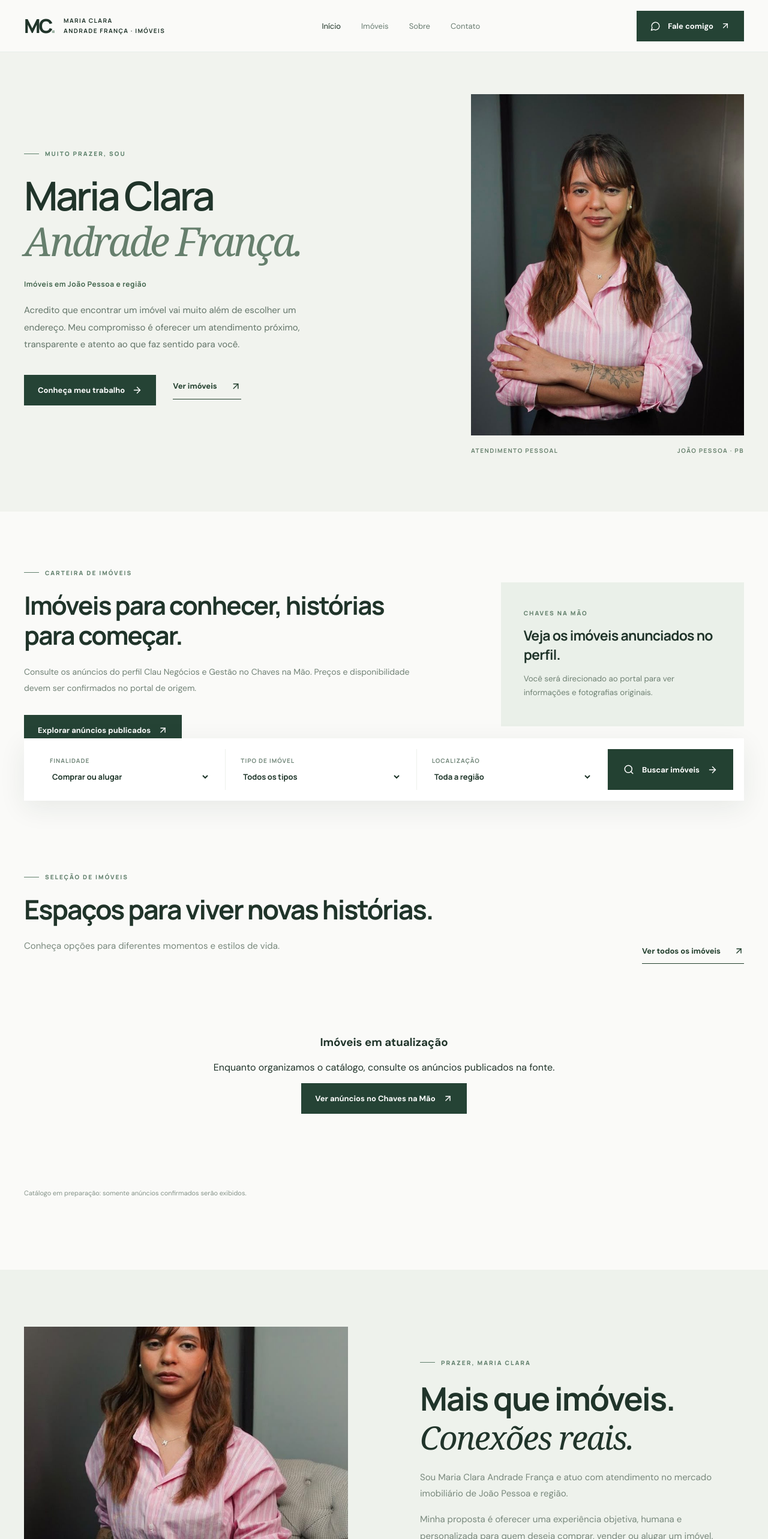
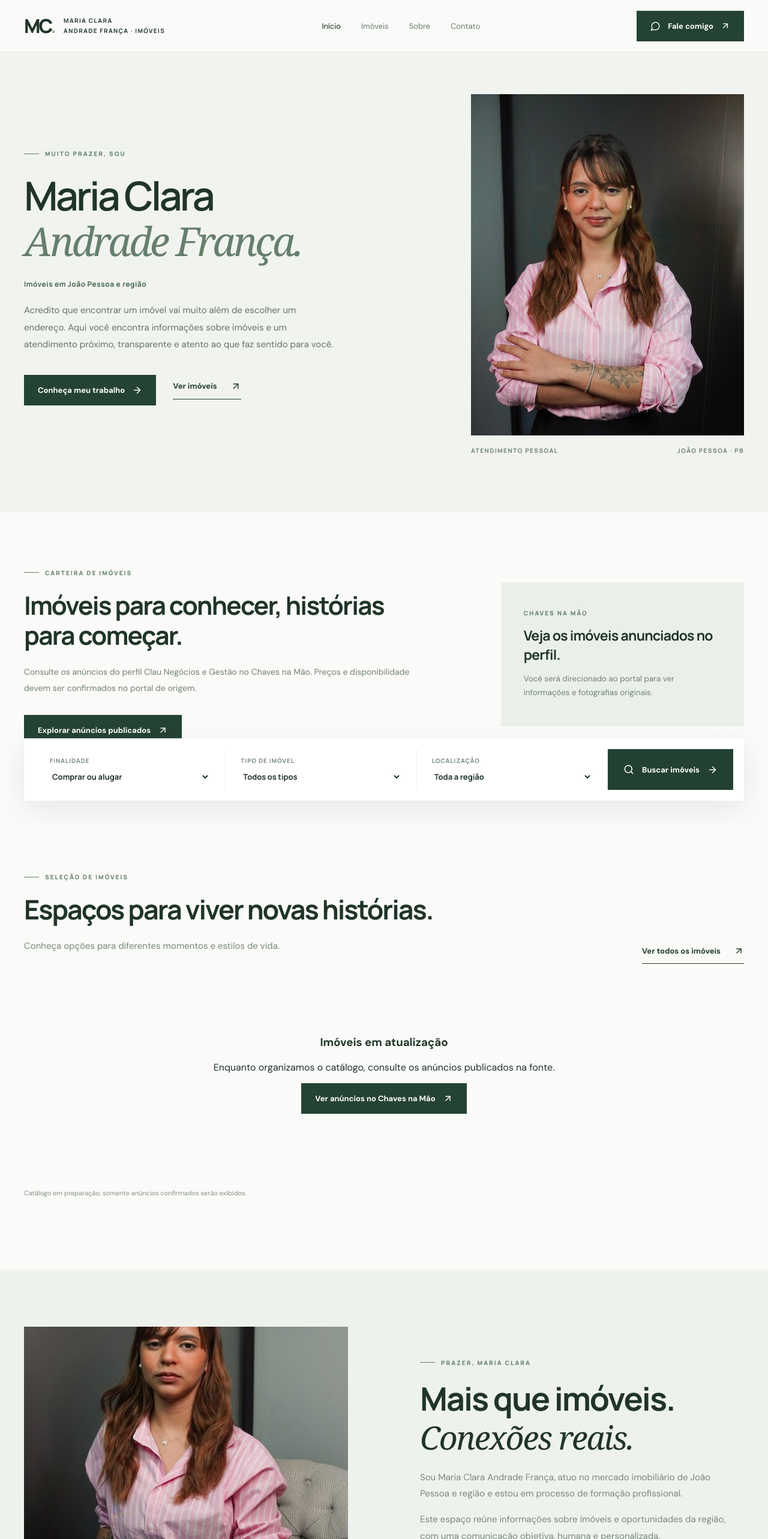
Before and after one commit to jpliratavares/maria-clara-imoveis, a React (Vite) app: page / in a window 1280 px wide. Shown: the top 2566 px of the page at 60% size. Built offline with nearby package versions, Linux system fonts and the light colour scheme.

Commit message:
content: clarify professional status and neutralize brokerage claims

```diff
--- a/src/App.tsx
+++ b/src/App.tsx
@@ -48,7 +48,7 @@ function Home(){
  <p className="kicker">MUITO PRAZER, SOU</p>
  <h1>Maria Clara<br/><em>Andrade França.</em></h1>
  <p className="hero-role">Imóveis em João Pessoa e região</p>
- <p className="hero-sub">Acredito que encontrar um imóvel vai muito além de escolher um endereço. Meu compromisso é oferecer um atendimento próximo, transparente e atento ao que faz sentido para você.</p>
+ <p className="hero-sub">Acredito que encontrar um imóvel vai muito além de escolher um endereço. Aqui você encontra informações sobre imóveis e um atendimento próximo, transparente e atento ao que faz sentido para você.</p>
  <div className="hero-actions"><a className="ctn-btn" href="#sobre">Conheça meu trabalho <ArrowRight size={17}/></a><Link className="underlined dark" to="/imoveis">Ver imóveis <ArrowUpRight size={18}/></Link></div>
  </div><div className="hero-personal-visual"><div className="portrait-frame"><img src={`${import.meta.env.BASE_URL}sorriso-frontal.jpeg`} alt="Maria Clara Andrade França sorrindo" loading="eager" fetchPriority="high"/><div className="portrait-placeholder"><span>MC.</span><small>Espaço reservado para a fotografia profissional de Maria Clara</small></div></div><div className="portrait-caption"><span>ATENDIMENTO PESSOAL</span><span>JOÃO PESSOA · PB</span></div></div></div></section>
  <PortfolioListings/>
@@ -57,7 +57,7 @@ function Home(){
  {listings.length ? <div className="listing-grid">{listings.filter(x=>x.featured).map(item=><ListingCard key={item.id} item={item}/>)}</div> : <div className="empty"><h3>Imóveis em atualização</h3><p>Enquanto organizamos o catálogo, consulte os anúncios publicados na fonte.</p><a className="ctn-btn" href={CHAVES_NA_MAO_URL} target="_blank" rel="noopener noreferrer">Ver anúncios no Chaves na Mão <ArrowUpRight size={17}/></a></div>}<p className="demo">{demo}</p></section>
  <section className="about" id="sobre"><div className="wrap about-grid"><div className="about-image"><img src={`${import.meta.env.BASE_URL}olhar-lateral.jpeg`} alt="Retrato profissional de Maria Clara Andrade França" loading="lazy"/></div>
  <div><p className="kicker">PRAZER, MARIA CLARA</p><h2>Mais que imóveis.<br/><em>Conexões reais.</em></h2>
- <p>Sou Maria Clara Andrade França e atuo com atendimento no mercado imobiliário de João Pessoa e região.</p><p>Minha proposta é oferecer uma experiência objetiva, humana e personalizada para quem deseja comprar, vender ou alugar um imóvel.</p>
+ <p>Sou Maria Clara Andrade França, atuo no mercado imobiliário de João Pessoa e região e estou em processo de formação profissional.</p><p>Este espaço reúne informações sobre imóveis e oportunidades da região, com uma comunicação objetiva, humana e personalizada.</p>
  <ContactButton label="Vamos conversar" message="Olá, Maria Clara! Gostaria de saber mais sobre seus serviços."/></div></div></section>
  <section className="wrap section" id="contato"><div className="contact-band"><div><p className="kicker light">VAMOS CONVERSAR?</p><h2>Seu próximo endereço<br/>começa com uma conversa.</h2><p>Conte o que você procura. Vamos encontrar o caminho juntos.</p></div><ContactButton label="Entrar em contato" message="Olá, Maria Clara! Quero conversar sobre imóveis."/></div></section></>;
 }
@@ -81,6 +81,6 @@ function Detail(){
  return <main className="wrap page"><Link className="back" to="/imoveis"><ArrowLeft size={17}/>Voltar aos imóveis</Link><div className="detail-heading"><div><p className="kicker">{item.deal.toUpperCase()} · {item.type.toUpperCase()}</p><h1>{item.title}</h1><p className="location"><MapPin size={16}/>{item.neighborhood}, {item.city} — PB</p></div><strong>{money(item.price)}{item.deal==='Aluguel'&&<small> / mês</small>}</strong></div>
  <div className="gallery">{item.images[selected]&&<img className="main-photo" src={item.images[selected]} alt={'Foto do imóvel '+item.title}/>}{item.images.length>1&&<div className="thumbs">{item.images.map((src,i)=><button key={src} onClick={()=>setPhoto(i)} className={i===selected?'active':''} aria-label={'Ver foto '+(i+1)}><img src={src} alt=""/></button>)}</div>}</div>
  <div className="detail-grid"><div><div className="specs"><span><Ruler/> {item.area} m²</span><span><BedDouble/> {item.beds} quartos</span><span><Bath/> {item.baths} banheiros</span><span><CarFront/> {item.parking} vagas</span></div><h2>Sobre este imóvel</h2><p>{item.description}</p><h2>Características</h2><div className="features">{item.features.map(f=><span key={f}>{f}</span>)}</div><p className="demo">{demo}</p>{item.sourceUrl&&<a className="underlined dark" href={item.sourceUrl} target="_blank" rel="noopener noreferrer">Ver anúncio na origem <ArrowUpRight size={17}/></a>}</div>
- <aside className="lead"><p className="kicker">ATENDIMENTO PESSOAL</p><h2>Gostou deste imóvel?</h2><p>Converse diretamente com Maria Clara e tire suas dúvidas.</p><ContactButton label="Tenho interesse" message={'Olá, Maria Clara! Tenho interesse no imóvel '+item.title+' ('+item.id+').'}/></aside></div></main>;
+ <aside className="lead"><p className="kicker">ATENDIMENTO PESSOAL</p><h2>Gostou deste imóvel?</h2><p>Entre em contato para solicitar informações sobre o anúncio. A intermediação deve ser realizada por profissional habilitado.</p><ContactButton label="Tenho interesse" message={'Olá, Maria Clara! Tenho interesse no imóvel '+item.title+' ('+item.id+').'}/></aside></div></main>;
 }
 export default function App(){return <><Seo/><Header/><Routes><Route path="/" element={<Home/>}/><Route path="/imoveis" element={<Catalog/>}/><Route path="/imovel/:id" element={<Detail/>}/><Route path="*" element={<div className="wrap page"><h1>Página não encontrada</h1><Link to="/">Voltar ao início</Link></div>}/></Routes><Footer/></>;}
```
